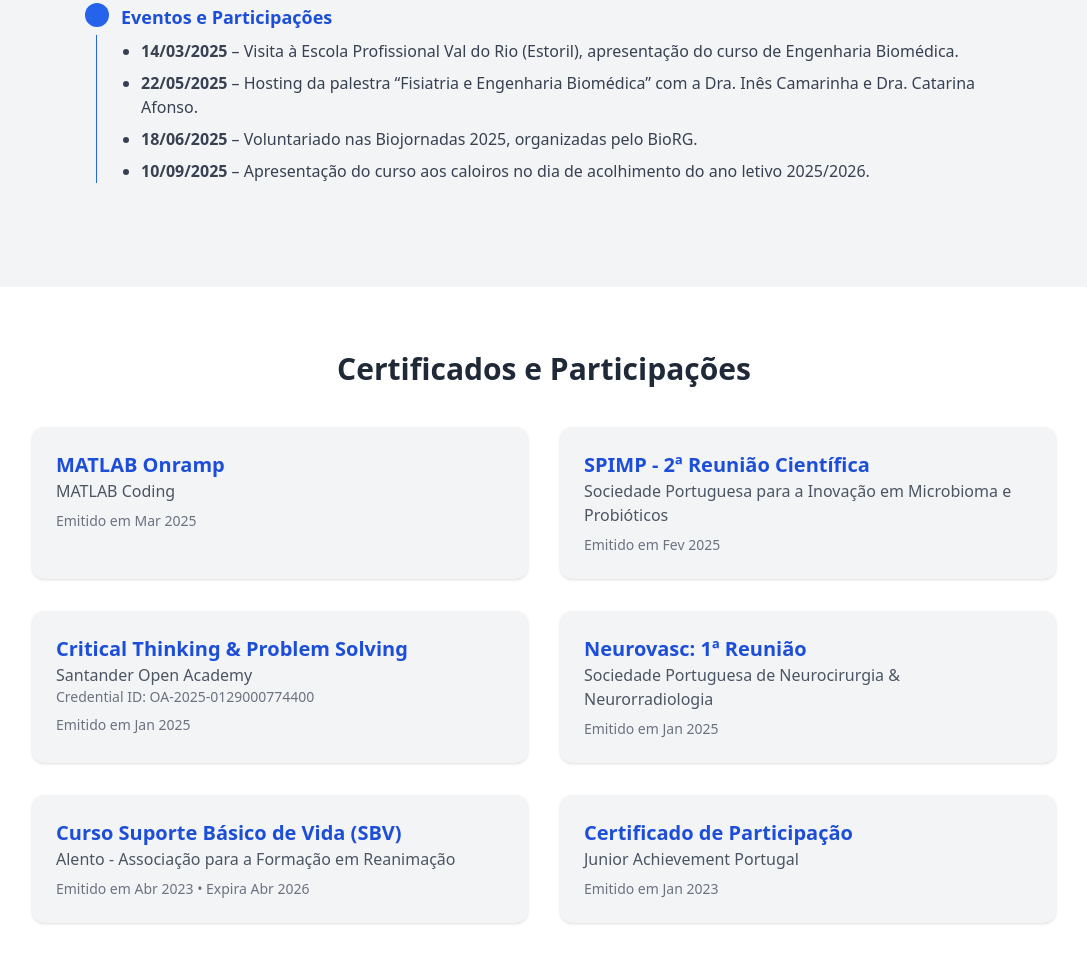
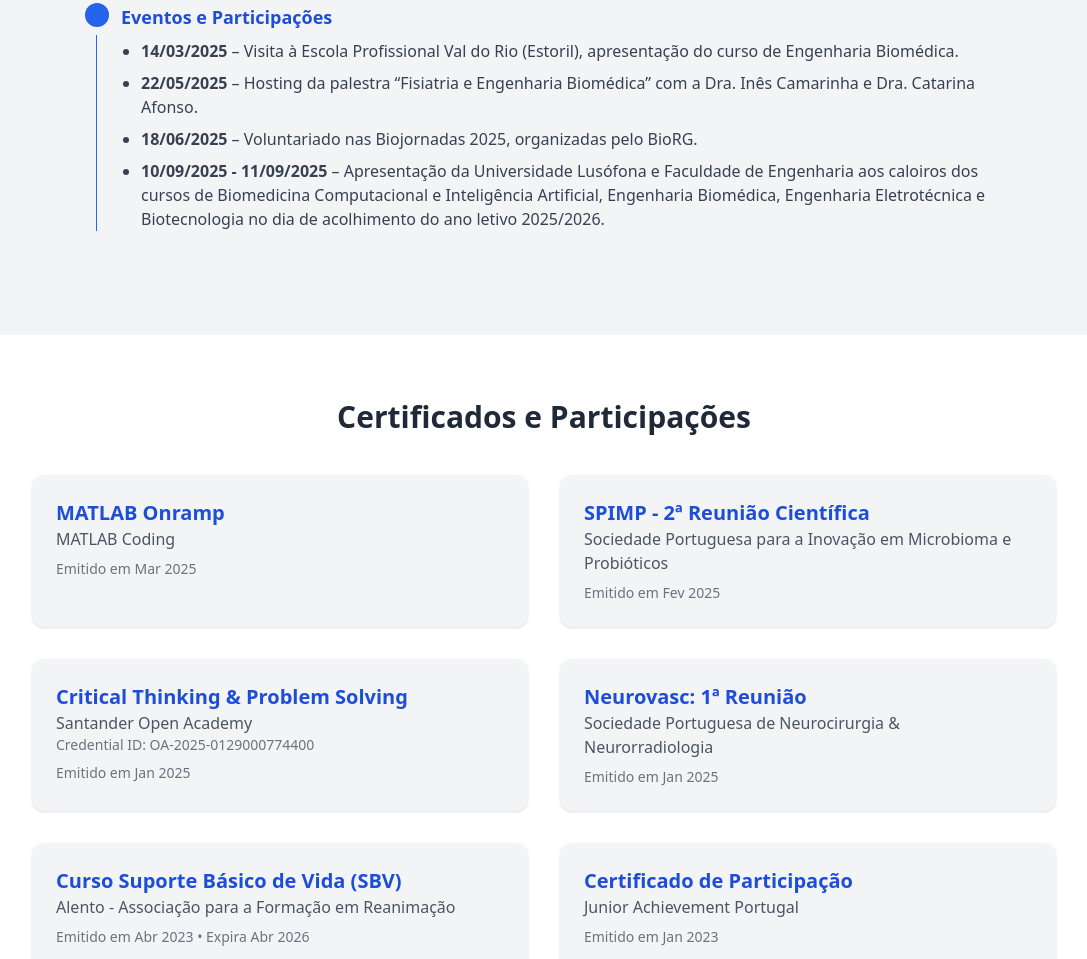
Before and after one commit to DanielRCostaDEV/DanielRCostaDEV.github.io, a plain HTML site: page index.html in a window 1280 px wide. Shown: the part 2647-3606 px from the top of the page, without its empty margins (96-1183 px from the left). Drawn offline with nearby package versions, Linux system fonts and the light colour scheme.

Commit message:
Update index.html

```diff
--- a/index.html
+++ b/index.html
@@ -162,7 +162,7 @@
             <li><strong>14/03/2025</strong> – Visita à Escola Profissional Val do Rio (Estoril), apresentação do curso de Engenharia Biomédica.</li>
             <li><strong>22/05/2025</strong> – Hosting da palestra “Fisiatria e Engenharia Biomédica” com a Dra. Inês Camarinha e Dra. Catarina Afonso.</li>
             <li><strong>18/06/2025</strong> – Voluntariado nas Biojornadas 2025, organizadas pelo BioRG.</li>
-            <li><strong>10/09/2025</strong> – Apresentação do curso aos caloiros no dia de acolhimento do ano letivo 2025/2026.</li>
+            <li><strong>10/09/2025 - 11/09/2025</strong> – Apresentação da Universidade Lusófona e Faculdade de Engenharia aos caloiros dos cursos de Biomedicina Computacional e Inteligência Artificial, Engenharia Biomédica, Engenharia Eletrotécnica e Biotecnologia no dia de acolhimento do ano letivo 2025/2026.</li>
           </ul>
         </li>
       </ol>
```
